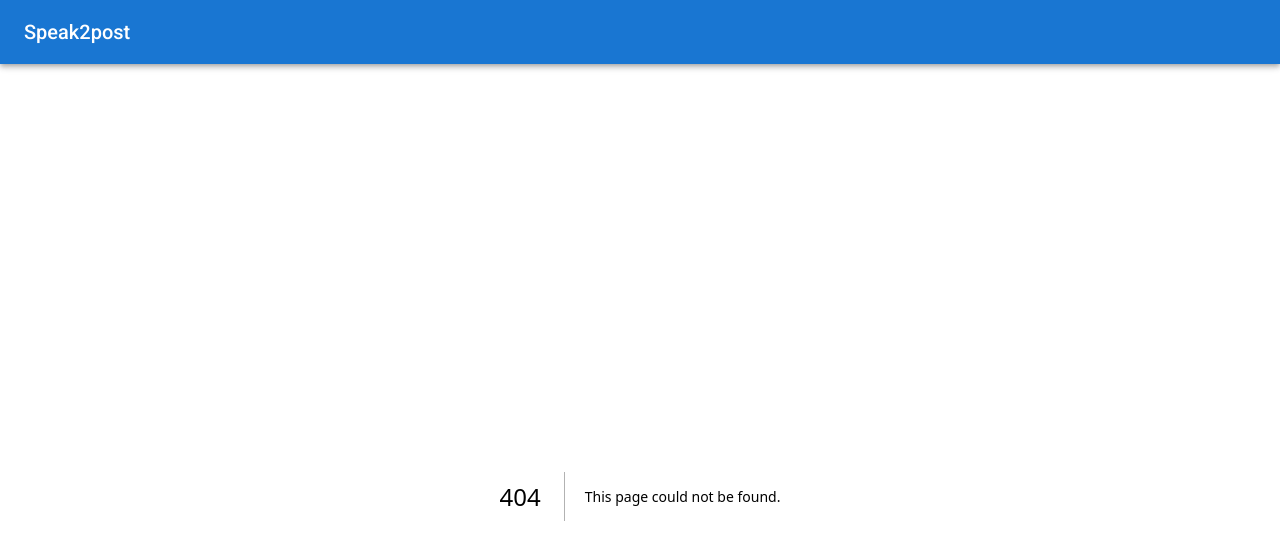
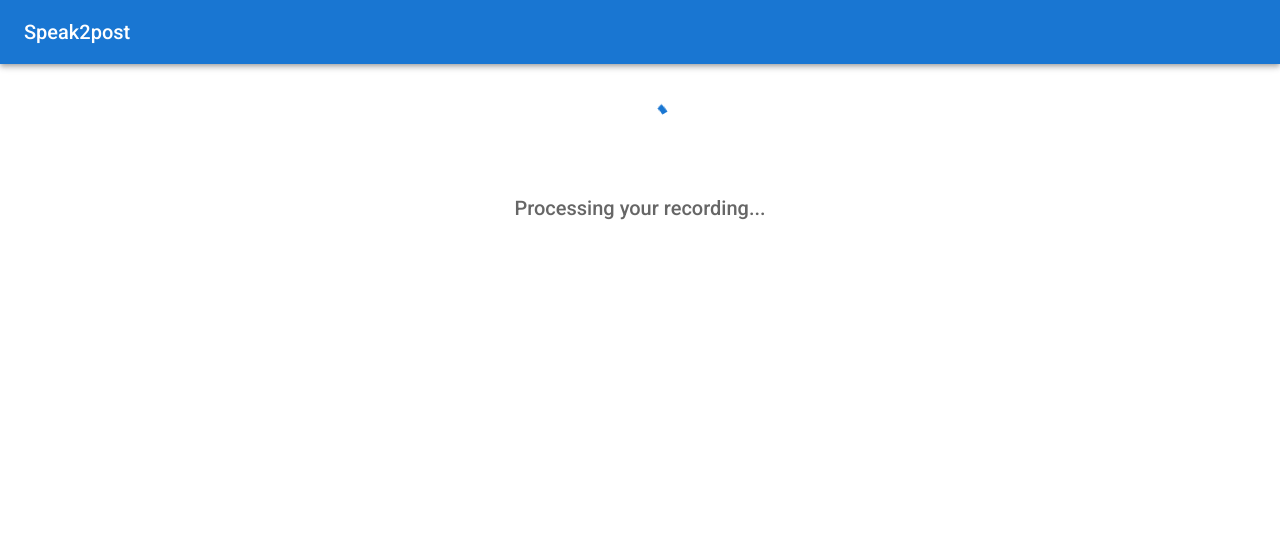
Before and after one commit to nakajima97/speak2post, a Next.js app: page /processing in a window 1280 px wide. Before the commit this address had no page. Shown: the top 560 px of the page. Built offline with nearby package versions, Linux system fonts and the light colour scheme; what @mui/material-nextjs would draw is missing.

Commit message:
#3 処理中ページを作成

```diff
--- /dev/null
+++ b/src/app/processing/page.tsx
@@ -0,0 +1,15 @@
+import React from 'react';
+import { Box, CircularProgress, Typography } from '@mui/material';
+
+const ProcessingScreen = () => {
+  return (
+    <Box display="flex" flexDirection="column" alignItems="center" justifyContent="center" height="64">
+      <CircularProgress size={64} thickness={4} />
+      <Typography variant="h6" component="p" mt={4} color="textSecondary">
+        Processing your recording...
+      </Typography>
+    </Box>
+  );
+};
+
+export default ProcessingScreen;
```
